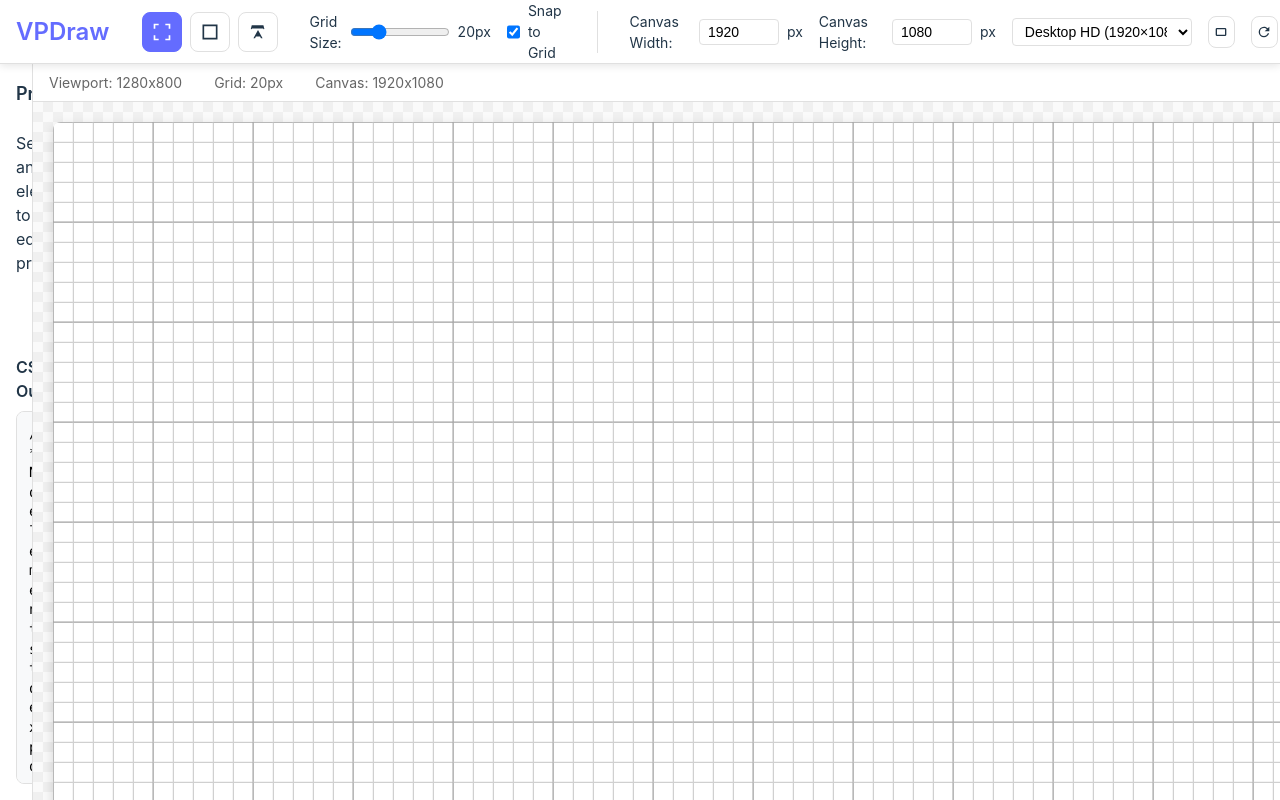
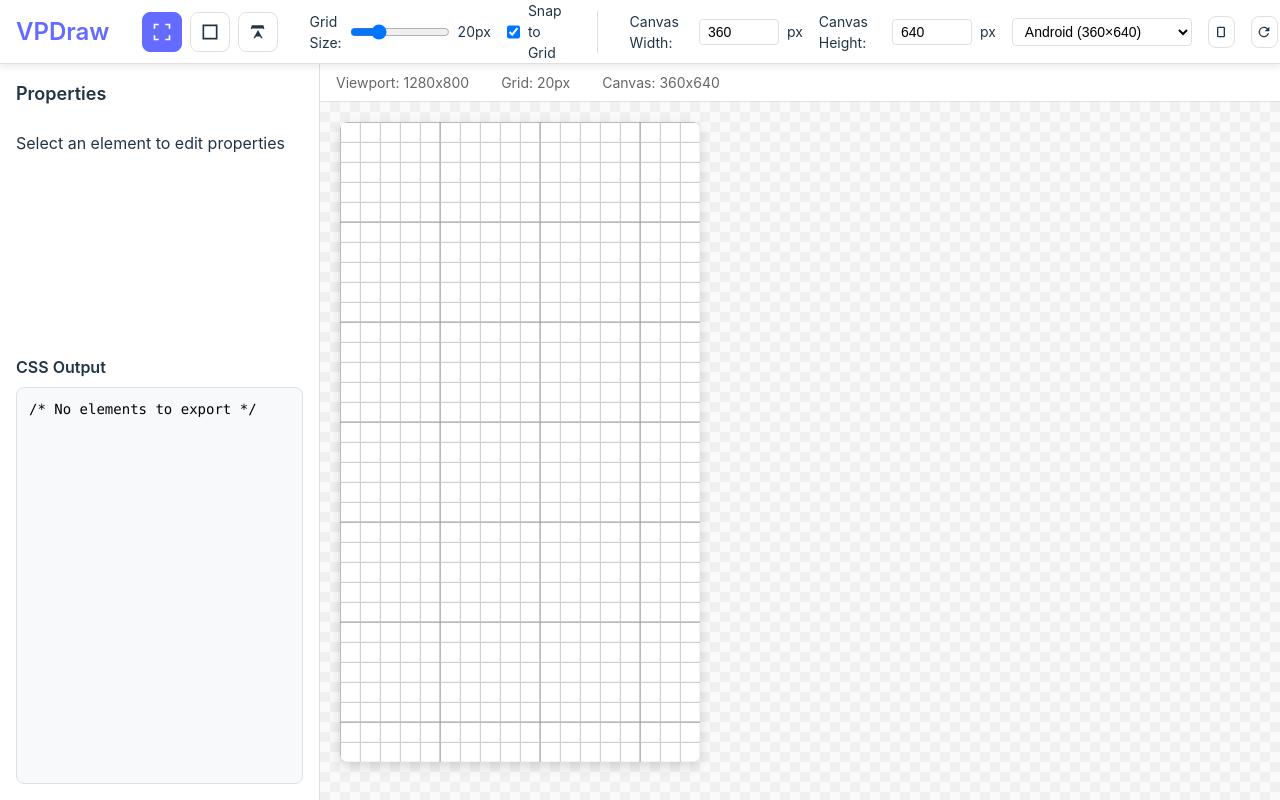
Before and after one commit to jkochis/vpdraw, a website built with Vite: page index.html in a window 1280 px wide. Shown: the top 800 px of the page. Built offline with nearby package versions, Linux system fonts and the light colour scheme.

Commit message:
Update default viewport dimensions to Android (360x640) in README and app logic

```diff
--- a/index.html
+++ b/index.html
@@ -41,12 +41,12 @@
         <div class="viewport-controls">
           <label>
             Canvas Width:
-            <input type="number" id="canvas-width" min="320" max="4000" value="1920" />
+            <input type="number" id="canvas-width" min="320" max="4000" value="360" />
             <span>px</span>
           </label>
           <label>
             Canvas Height:
-            <input type="number" id="canvas-height" min="240" max="3000" value="1080" />
+            <input type="number" id="canvas-height" min="240" max="3000" value="640" />
             <span>px</span>
           </label>
           <select id="viewport-presets">
@@ -57,7 +57,7 @@
             <option value="768x1024">iPad (768×1024)</option>
             <option value="414x896">iPhone 11 Pro (414×896)</option>
             <option value="375x667">iPhone SE (375×667)</option>
-            <option value="360x640">Android (360×640)</option>
+            <option value="360x640" selected>Android (360×640)</option>
           </select>
           <button id="toggle-orientation" class="viewport-btn" title="Toggle Portrait/Landscape">
             <svg width="16" height="16" viewBox="0 0 24 24" fill="currentColor">
--- a/src/app/VPDrawApp.ts
+++ b/src/app/VPDrawApp.ts
@@ -57,8 +57,8 @@ export class VPDrawApp {
     const canvasWidthInput = document.getElementById('canvas-width') as HTMLInputElement;
     const canvasHeightInput = document.getElementById('canvas-height') as HTMLInputElement;
 
-    const width = canvasWidthInput ? parseInt(canvasWidthInput.value) : 1920;
-    const height = canvasHeightInput ? parseInt(canvasHeightInput.value) : 1080;
+    const width = canvasWidthInput ? parseInt(canvasWidthInput.value) : 360;
+    const height = canvasHeightInput ? parseInt(canvasHeightInput.value) : 640;
 
     return { width, height };
   }
```
Also changed, not shown: README.md.
